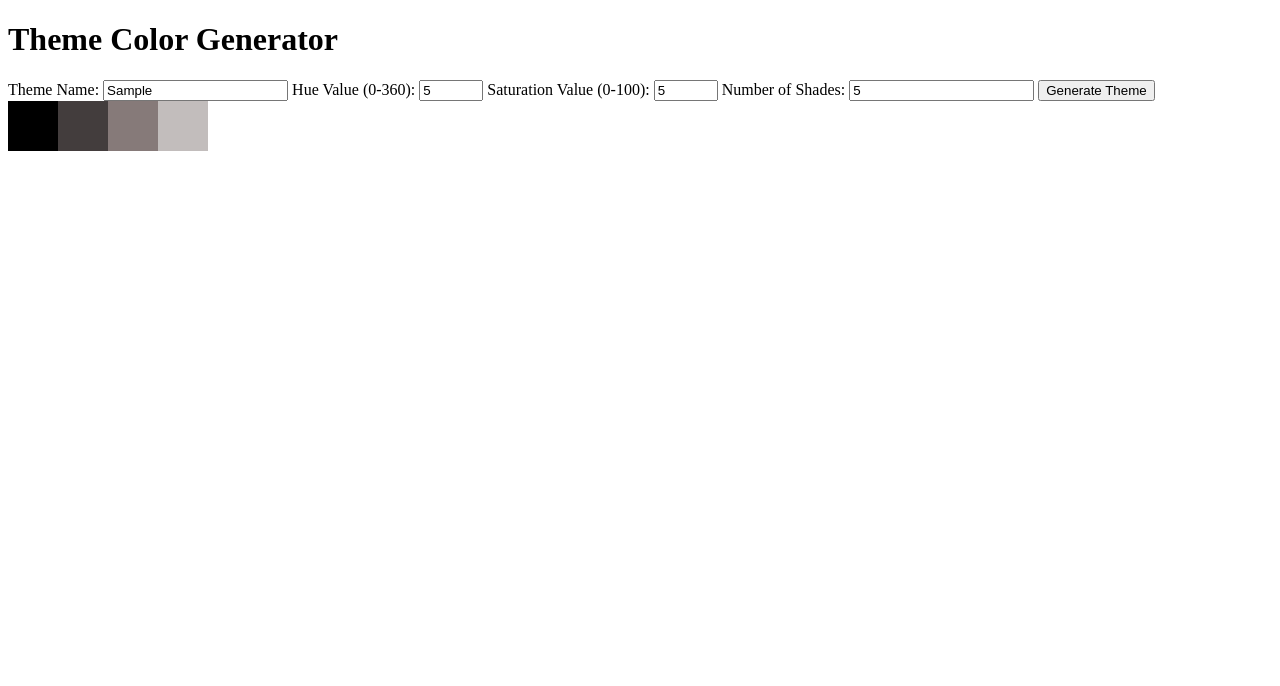
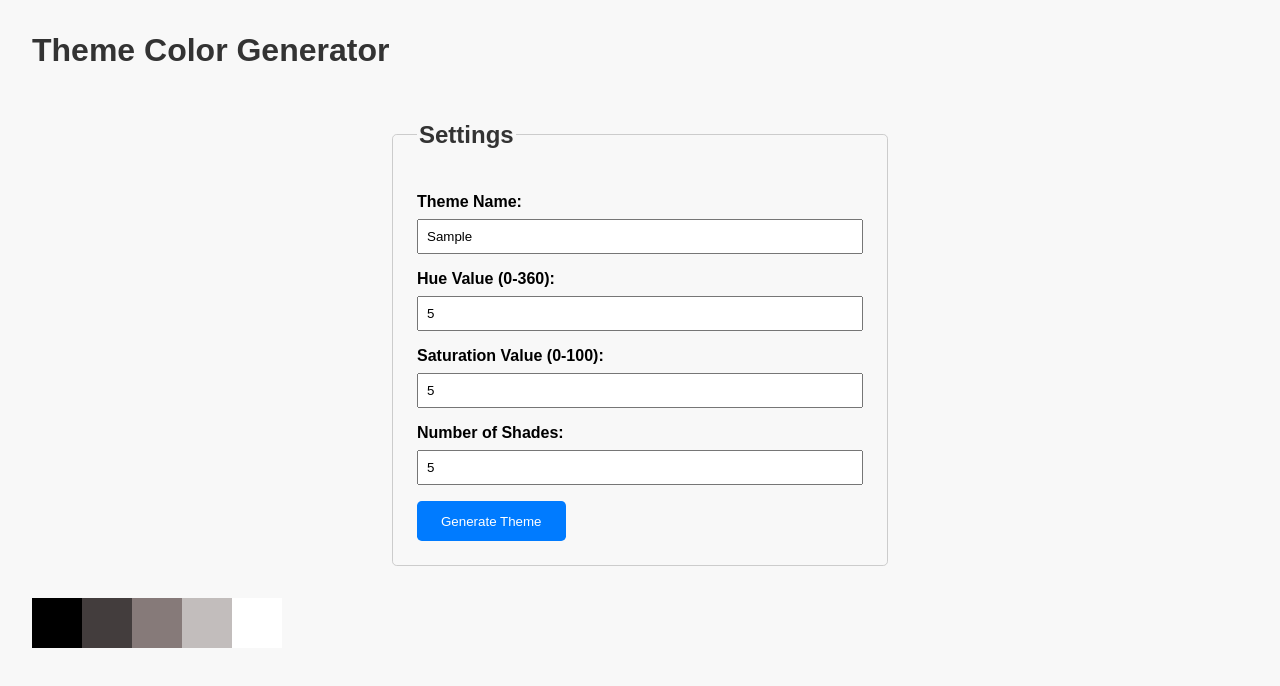
Before and after one commit to Kactus83/theme-color-generator, a website built with webpack: page theme-generator.html in a window 1280 px wide. Both pictures are taken after typing "Sample", "5", "5", "5" into the empty fields and a click on the button "Generate Theme". Built offline with Linux system fonts and the light colour scheme.

Commit message:
Upgrade UI

```diff
--- a/color-generator/services/ThemeDisplayService.ts
+++ b/color-generator/services/ThemeDisplayService.ts
@@ -5,23 +5,19 @@ import { Color } from "../models/types/Colors";
 export class ThemeDisplayService {
   constructor(private outputElement: HTMLElement) {}
 
-    display(theme: ThemeColors) { // Remplacer `any` par le type approprié de votre thème
+  display(theme: ThemeColors) {
     if (!this.outputElement) return;
 
-      // Efface l'ancien affichage
     this.outputElement.innerHTML = '';
 
-      theme.palettes.forEach((palette: ColorsPalette) => { // Remplacer `any` par le type approprié de votre palette
+    theme.palettes.forEach((palette: ColorsPalette) => {
       const paletteDiv = document.createElement('div');
-
       paletteDiv.classList.add('palette');
-        paletteDiv.style.display = 'flex';
 
       palette.shades.forEach((shade: Color) => {
         const colorDiv = document.createElement('div');
         colorDiv.style.backgroundColor = shade.toString();
-          colorDiv.style.width = '50px';
-          colorDiv.style.height = '50px';
+        colorDiv.classList.add('color-box');
         paletteDiv.appendChild(colorDiv);
       });
 
--- /dev/null
+++ b/style.css
@@ -0,0 +1,75 @@
+body {
+    font-family: Arial, sans-serif;
+    margin: 2rem;
+    background-color: #f8f8f8;
+}
+
+h1, h2, h3, h4, h5, h6 {
+    color: #333;
+}
+
+form {
+    margin: 2rem 0;
+    max-width: 500px;
+    margin-left: auto;
+    margin-right: auto;
+  }
+
+fieldset {
+border: 1px solid #ccc;
+border-radius: .3rem;
+padding: 1.5rem;
+}
+
+legend {
+font-weight: bold;
+color: #333;
+}
+
+label {
+    display: block;
+    margin-bottom: .5rem;
+    font-weight: bold;
+}
+
+input {
+    margin-bottom: 1rem;
+    padding: .5rem;
+    width: 100%;
+    box-sizing: border-box;
+}
+
+button {
+    padding: .8rem 1.5rem;
+    background-color: #007bff;
+    color: white;
+    border: none;
+    border-radius: .3rem;
+    cursor: pointer;
+    transition: background-color .3s ease-in-out;
+}
+
+button:hover {
+    background-color: #0056b3;
+}
+
+#outputDiv {
+    margin-top: 2rem;
+}
+
+.palette {
+    display: flex;
+    margin-bottom: 1rem;
+}
+
+.color-box {
+    width: 50px;
+    height: 50px;
+}
+
+#outputDiv {
+    display: flex;
+    flex-direction: column;
+    justify-content: center;
+    flex-wrap: wrap;
+}
--- a/theme-generator.html
+++ b/theme-generator.html
@@ -3,10 +3,14 @@
 <head>
   <meta charset="UTF-8">
   <title>Theme Color Generator</title>
+  <link rel="stylesheet" href="./style.css">
 </head>
 <body>
   <h1>Theme Color Generator</h1>
 
+  <form id="themeForm">
+    <fieldset>
+      <legend><h2>Settings</h2></legend>
       <label for="themeNameInput">Theme Name:</label>
       <input type="text" id="themeNameInput" placeholder="Enter theme name">
 
@@ -19,11 +23,12 @@
       <label for="numberOfShadesInput">Number of Shades:</label>
       <input type="number" id="numberOfShadesInput" min="1">
 
-  <button id="generateButton">Generate Theme</button>
+      <button id="generateButton" type="button">Generate Theme</button>
+    </fieldset>
+  </form>
 
   <div id="outputDiv"></div>
 
   <script src="dist/bundle.js"></script>
-
 </body>
 </html>
```
Also changed, not shown: dist/bundle.js. Lines whose indentation alone changed are shown as unchanged.
